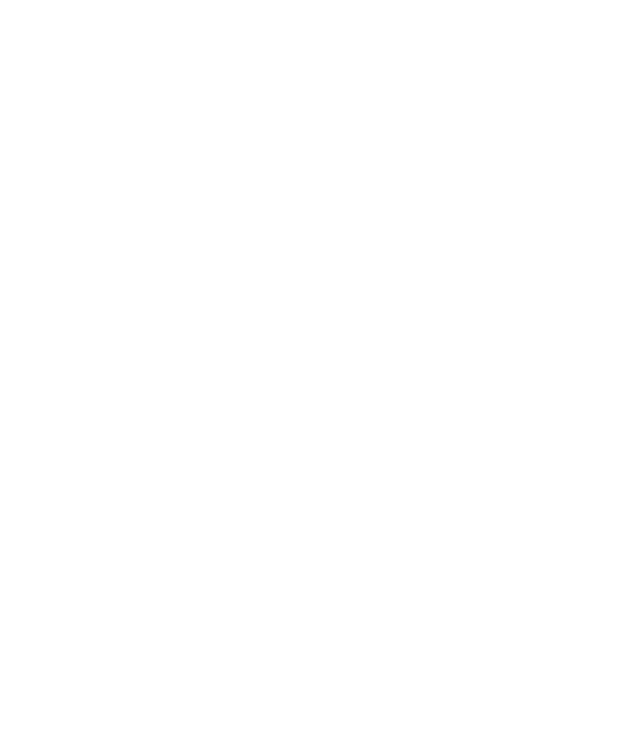
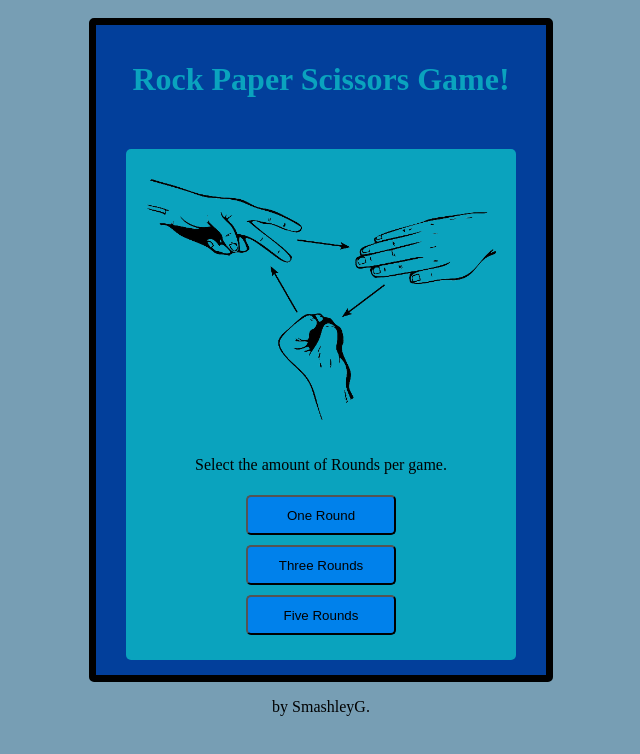
Before and after one commit to SmashleyG/RockPaperScissors, a plain HTML site: page index.html in a window 1280 px wide. Shown: the whole page, without its empty margins (319-959 px from the left). Drawn offline with Linux system fonts and the light colour scheme.

Commit message:
Add menu gui

```diff
--- a/index.html
+++ b/index.html
@@ -9,8 +9,12 @@
 </head>
 
 <body>
+    <div id="main-container">
 
 
+
+    </div>
+    <p>by SmashleyG.</p>
 </body>
 
 </html>
--- a/script.js
+++ b/script.js
@@ -52,3 +52,53 @@ function game() {
 }
 
 //game();
+
+
+function displayMenu() {
+    const mainContainer = document.querySelector('#main-container');
+    mainContainer.style.width = '450px';
+    mainContainer.style.height = '650px';
+
+    // Title of game?
+    const gameTitle = document.createElement('h1');
+    gameTitle.textContent = 'Rock Paper Scissors Game!';
+    gameTitle.id = 'game-title'
+    mainContainer.appendChild(gameTitle);
+
+
+    //Add menu container
+    const menu = document.createElement('div');
+    menu.id = 'menu';
+    mainContainer.appendChild(menu);
+
+    // Rules Image
+    const rules = document.createElement('img');
+    rules.src = 'images/Rules.png';
+    rules.id = 'rules-image';
+    menu.appendChild(rules);
+
+    // Instructions for choice of buttons
+    const menuInstruction = document.createElement('p');
+    menuInstruction.id = 'menu-instructions';
+    menuInstruction.textContent = 'Select the amount of Rounds per game.';
+    menu.appendChild(menuInstruction);
+
+    // Create buttons
+
+    const roundOptions = [[1, "One"], [3, "Three"], [5, "Five"]];
+    roundOptions.forEach((menuRound) => {
+        let menuButton = document.createElement('button');
+        console.log(menuRound[0]);
+        if (menuRound[0] == 1) {
+            menuButton.textContent = `${menuRound[1]} Round`;
+        } else {
+            menuButton.textContent = `${menuRound[1]} Rounds`;
+        }
+        menuButton.id = `menu-${menuRound[1]}`
+        menuButton.classList = "menu-button";
+        menu.appendChild(menuButton);
+    });
+}
+
+
+displayMenu();
--- a/styles.css
+++ b/styles.css
@@ -0,0 +1,59 @@
+body {
+    display: flex;
+    flex-direction: column;
+    justify-content: center;
+    align-items: center;
+    background-color: rgb(119, 158, 180);
+}
+
+#main-container {
+    display: flex;
+    flex-direction: column;
+    justify-content: center;
+    align-items: center;
+    margin-top: 10px;
+    height: 750px;
+    width: 600px;
+    background-color: rgb(2, 63, 155);
+    border: 7px solid black;
+    border-radius: 5px;
+}
+
+/* Menu Screen */
+
+#menu {
+    display: flex;
+    flex-direction: column;
+    justify-content: center;
+    align-items: center;
+    background-color: #0aa3be;
+    border-radius: 5px;
+    padding: 20px;
+
+}
+
+#game-title {
+    color: #0aa3be;
+    padding-bottom: 30px;
+}
+
+#rules-image {
+    height: 241px;
+    width: 350px;
+    padding-top: 10px;
+    padding-bottom: 20px;
+}
+
+.menu-button {
+    height: 40px;
+    width: 150px;
+    margin: 5px;
+    border-radius: 5px;
+    background-color: rgb(0, 129, 235);
+    transition: 1500ms;
+
+}
+
+.menu-button:hover {
+    background-color: rgb(32, 170, 235);
+}
```
